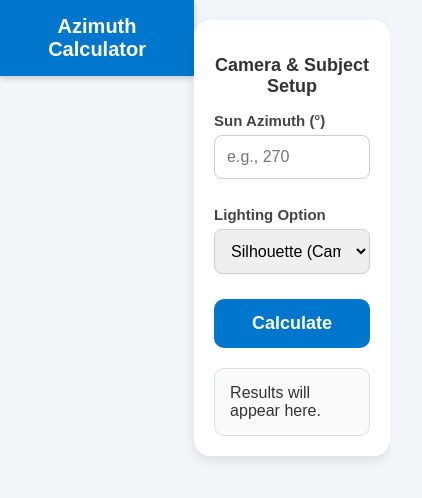
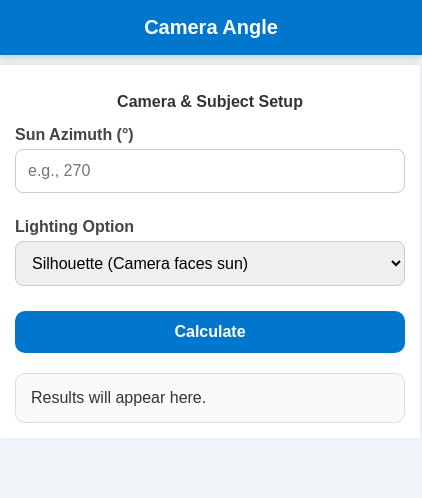
Before and after one commit to johncv1979-creator/Camera-Angle, a plain HTML site: page index.html in a window 390 px wide. Shown: the whole page, 422 px wide, since content can reach past the window. Drawn offline with Linux system fonts and the light colour scheme.

Commit message:
Update index.html

```diff
--- a/index.html
+++ b/index.html
@@ -2,24 +2,21 @@
 <html lang="en">
 <head>
   <meta charset="UTF-8">
-  <title>Camera & Subject Azimuth Calculator</title>
+  <title>Camera Angle</title>
   <meta name="viewport" content="width=device-width, initial-scale=1.0">
+  <link rel="manifest" href="manifest.json">
   <style>
     body {
       font-family: Arial, sans-serif;
       background: #f2f6fa;
       margin: 0;
       padding: 0;
-      display: flex;
-      justify-content: center;
-      align-items: flex-start;
-      min-height: 100vh;
     }
 
     .app-header {
       background: #0077cc;
       color: white;
-      padding: 15px;
+      padding: 16px;
       text-align: center;
       font-size: 20px;
       font-weight: bold;
@@ -30,11 +27,12 @@
     .container {
       background: white;
       padding: 20px;
-      border-radius: 16px;
-      box-shadow: 0 4px 12px rgba(0,0,0,0.1);
-      width: 95%;
-      max-width: 500px;
-      margin: 20px auto;
+      border-radius: 16px 16px 0 0;
+      box-shadow: 0 -2px 8px rgba(0,0,0,0.1);
+      width: 100%;
+      max-width: 600px;
+      margin: 0 auto;
+      margin-top: 10px;
     }
 
     h2 {
@@ -47,7 +45,7 @@
     label {
       font-size: 15px;
       display: block;
-      margin: 12px 0 6px;
+      margin: 10px 0 5px;
       font-weight: bold;
       color: #444;
     }
@@ -95,8 +93,8 @@
     }
 
     .output div {
-      padding: 8px;
-      margin-bottom: 8px;
+      padding: 10px;
+      margin-bottom: 10px;
       background: #eef6ff;
       border-radius: 8px;
       border: 1px solid #cce0ff;
@@ -118,10 +116,27 @@
       margin-top: -4px;
       margin-bottom: 6px;
     }
+
+    /* 📱 Mobile adjustments */
+    @media (max-width: 600px) {
+      .container {
+        border-radius: 0;
+        padding: 15px;
+      }
+      h2 {
+        font-size: 16px;
+      }
+      label, input, select, button {
+        font-size: 16px;
+      }
+      button {
+        padding: 12px;
+      }
+    }
   </style>
 </head>
 <body>
-  <div class="app-header">Azimuth Calculator</div>
+  <div class="app-header">Camera Angle</div>
 
   <div class="container">
     <h2>Camera & Subject Setup</h2>
@@ -157,7 +172,6 @@
       return (angle % 360 + 360) % 360;
     }
 
-    // ✅ Defaults with azimuth + elevation hints
     const defaults = {
       halo: { value: 15, range: "Ideal Range: 10–20°", elevation: "Best Sun Elevation: 5–20°" },
       rimlight: { value: 40, range: "Ideal Range: 30–45°", elevation: "Best Sun Elevation: 10–30°" },
```
